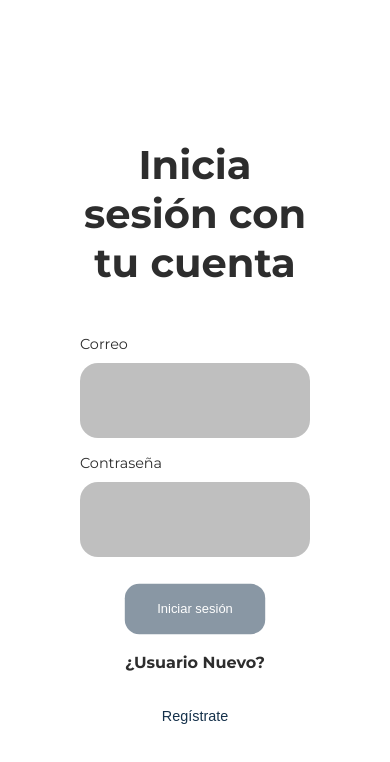
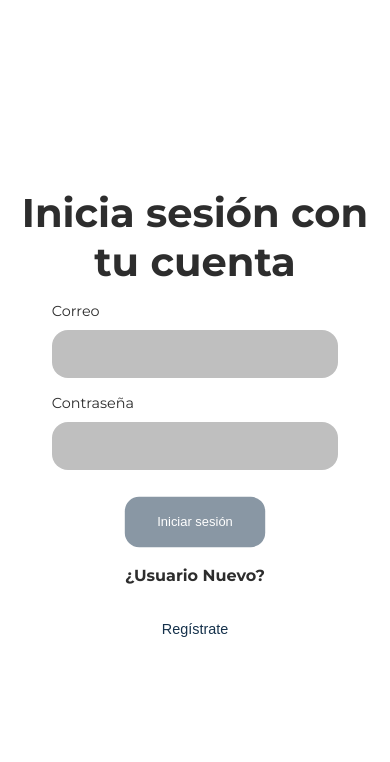
Before and after one commit to Code4UHub/client, a React (Create React App) app: page / in a window 390 px wide. Shown: the top 762 px of the page. Built offline with nearby package versions, Linux system fonts and the light colour scheme.

Commit message:
[FORM] Changed px to rem and added media queries

```diff
--- a/src/components/Form/Form.module.css
+++ b/src/components/Form/Form.module.css
@@ -4,7 +4,7 @@
     flex-direction: column;
     align-items: center;
     justify-content: center;
-    padding: 5rem 10rem 0;
+    padding: 5rem 10rem;
 }
 
 .form form {
@@ -18,14 +18,14 @@
 h1 {
     font-size: var(--fs-big-title);
     text-align: center;
-    margin-bottom: 5rem;
+    margin-bottom: 1rem;
 }
 
 .inputs {
     width: 100%;
     display: grid;
     grid-template-columns: repeat(2, 1fr);
-    grid-column-gap: 16px;
+    grid-column-gap: 4rem;
 }
 
 .halfInput {
@@ -41,8 +41,12 @@ button {
     margin-top: 2rem;
 }
 
-@media (max-width: 75em ) {
+@media (max-width: 60em ) {
     .form {
         flex-grow: 0;
+        padding: 0 2rem;
+    }
+    .inputs {
+        width: 80%;
     }
 }
--- a/src/components/InputField/InputField.module.css
+++ b/src/components/InputField/InputField.module.css
@@ -1,8 +1,8 @@
 input {
     background-color: var(--light-gray);
-    border-radius: 18px;
+    border-radius: 2rem;
     border: none;
-    height: 75px;
+    height: 8rem;
     width: 100%;
     padding: 20px;
     font-size: var(--fs-mid-small-text);
@@ -21,6 +21,7 @@ label {
 span {
   font-size: var(--fs-small-small-text);
   transition: 0.7s;
+  will-change: auto;
 }
 
 .error {
@@ -28,7 +29,7 @@ span {
     color: #822727;
     border-radius: 15px;
     padding: 0.5rem 1rem;
-    transition: 1s;
+    transition: 0.7s;
     animation-name: showFeedback;
     animation-duration: 0.7s;
     animation-timing-function: ease-out;
@@ -36,7 +37,7 @@ span {
 
 .correct {
     background-color: #C6F6D4;
-    transition: 1s;
+    transition: 0.7s;
     color: #21543D;
     border-radius: 15px;
     padding: 0.5rem 1rem;
@@ -70,3 +71,9 @@ input:-webkit-autofill:focus {
   -webkit-text-fill-color: inherit ;
   background-color: var(--light-gray);
 }
+
+@media (max-width: 60em ) {
+  input {
+    height: 6rem;
+  }
+}
```
